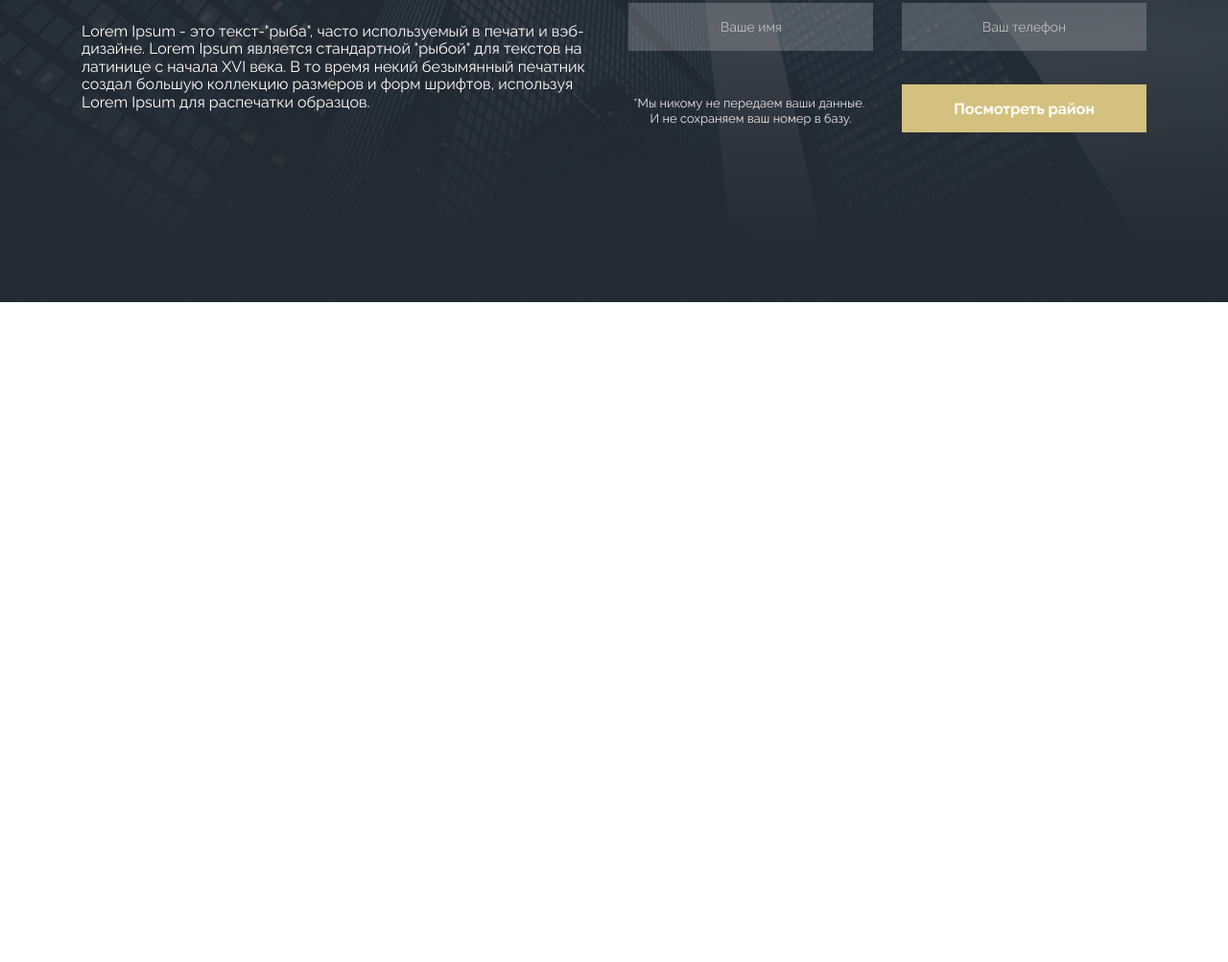
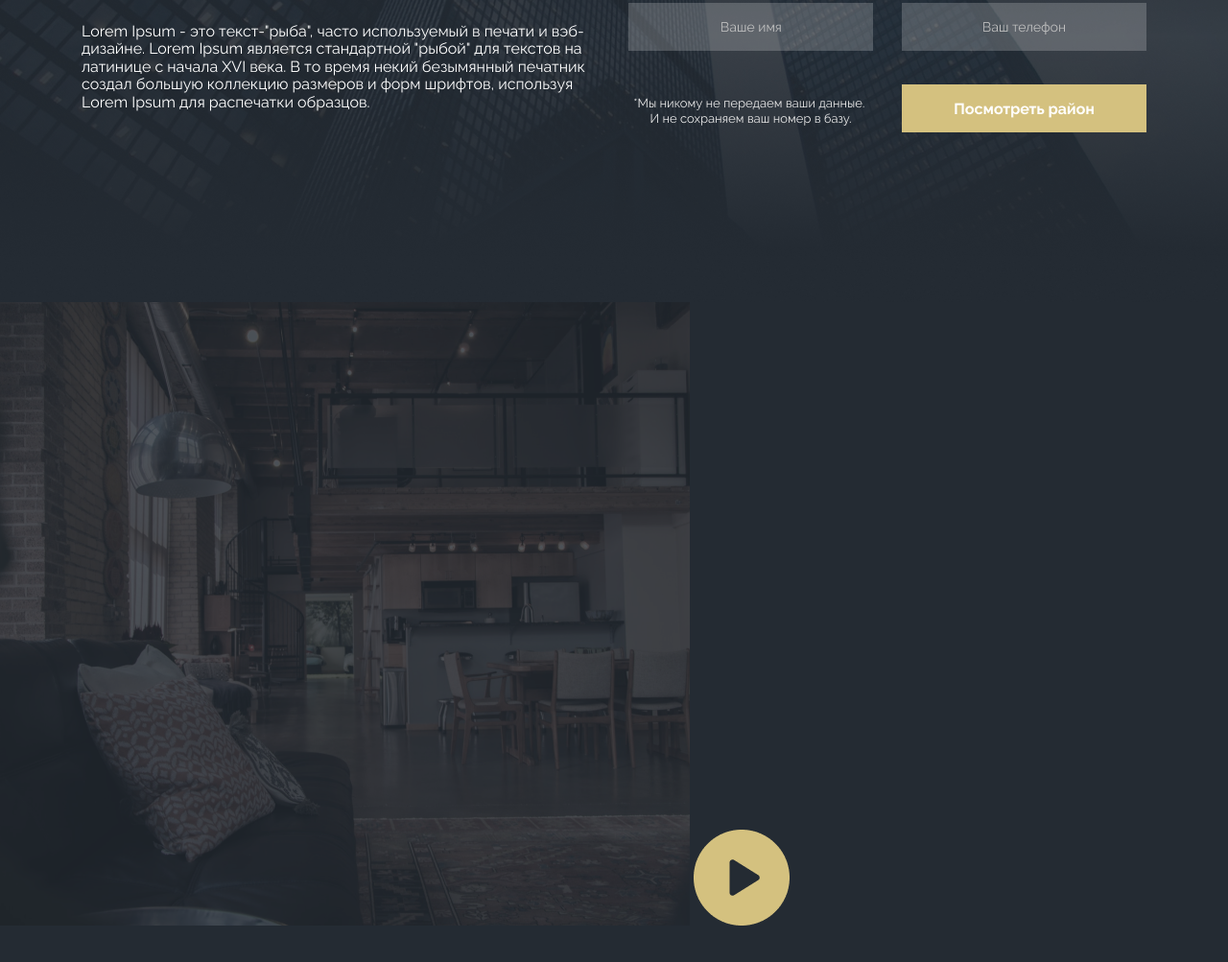
Before and after one commit to altarin/develop, a plain HTML site: page week6/houseVOP/index.html in a window 1280 px wide. Shown: the part 2311-3314 px from the top of the page at 96% size. Before the commit the page ends 2626 px from the top, so only its background shows below. Drawn offline with nearby package versions, Linux system fonts and the light colour scheme; files that its build step writes are made by us from their sources.

Commit message:
created video block

```diff
--- a/week6/houseVOP/index.html
+++ b/week6/houseVOP/index.html
@@ -76,6 +76,11 @@
             коллекцию размеров и форм шрифтов, используя Lorem Ipsum для распечатки образцов. </p>
         <img src="../houseVOP/assets/images/cta__form.png" alt="im4">
     </div>
+
+    <div class="video">
+        <img src="../houseVOP/assets/images/video.png" alt="video" class="view">
+        <img src="../houseVOP/assets/images/Vector.png" alt="vec">
+    </div>
 </body>
 
 </html>
--- a/week6/houseVOP/styles/style.css
+++ b/week6/houseVOP/styles/style.css
@@ -141,3 +141,10 @@ h2 {
 .want h2 {
     grid-area: titl;
 }
+
+/* video */
+
+.video {
+    height: 830px;
+    background: #242B33;
+}
```
Also changed, not shown: week6/houseVOP/assets/images/Vector.png (added), week6/houseVOP/assets/images/video.png (added).
